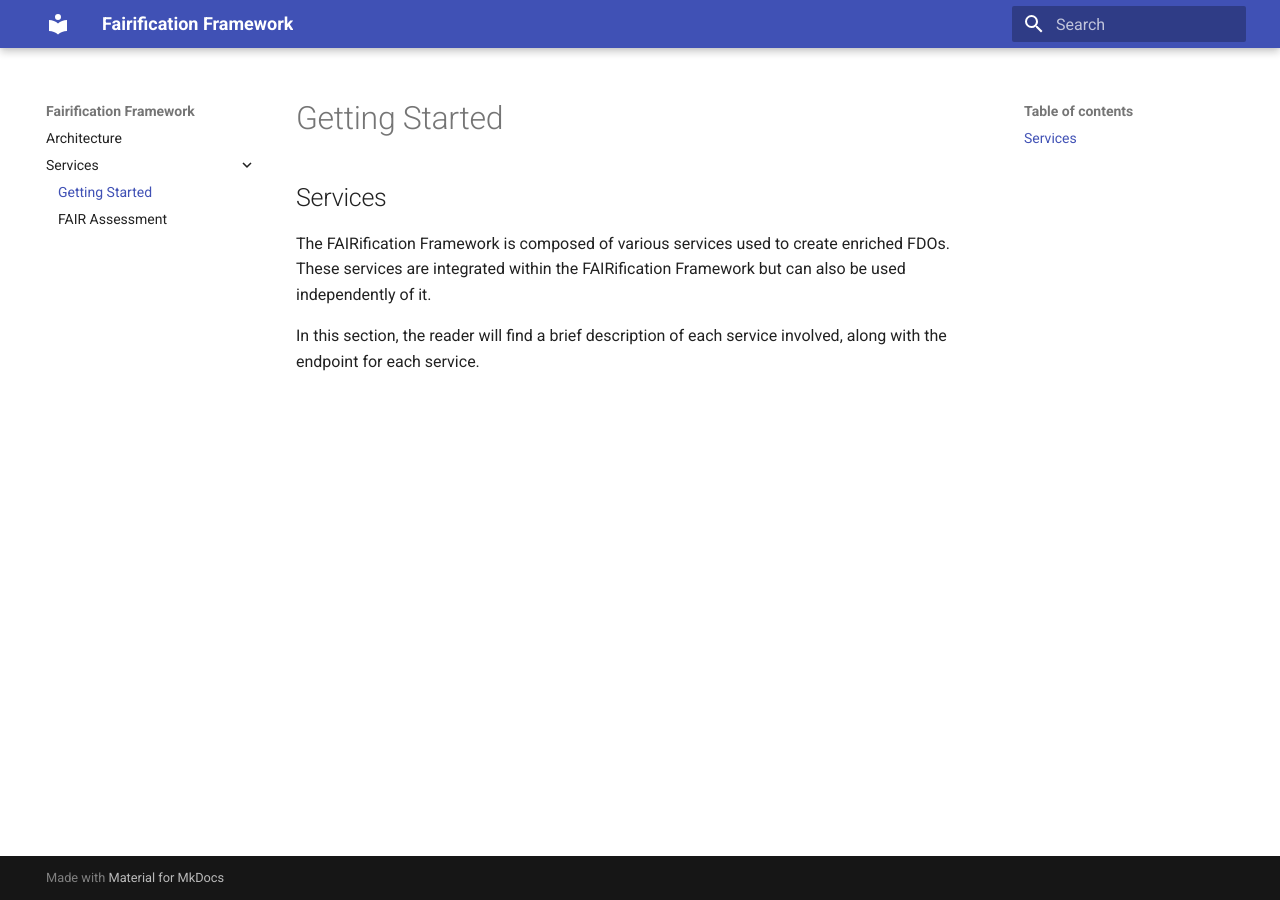
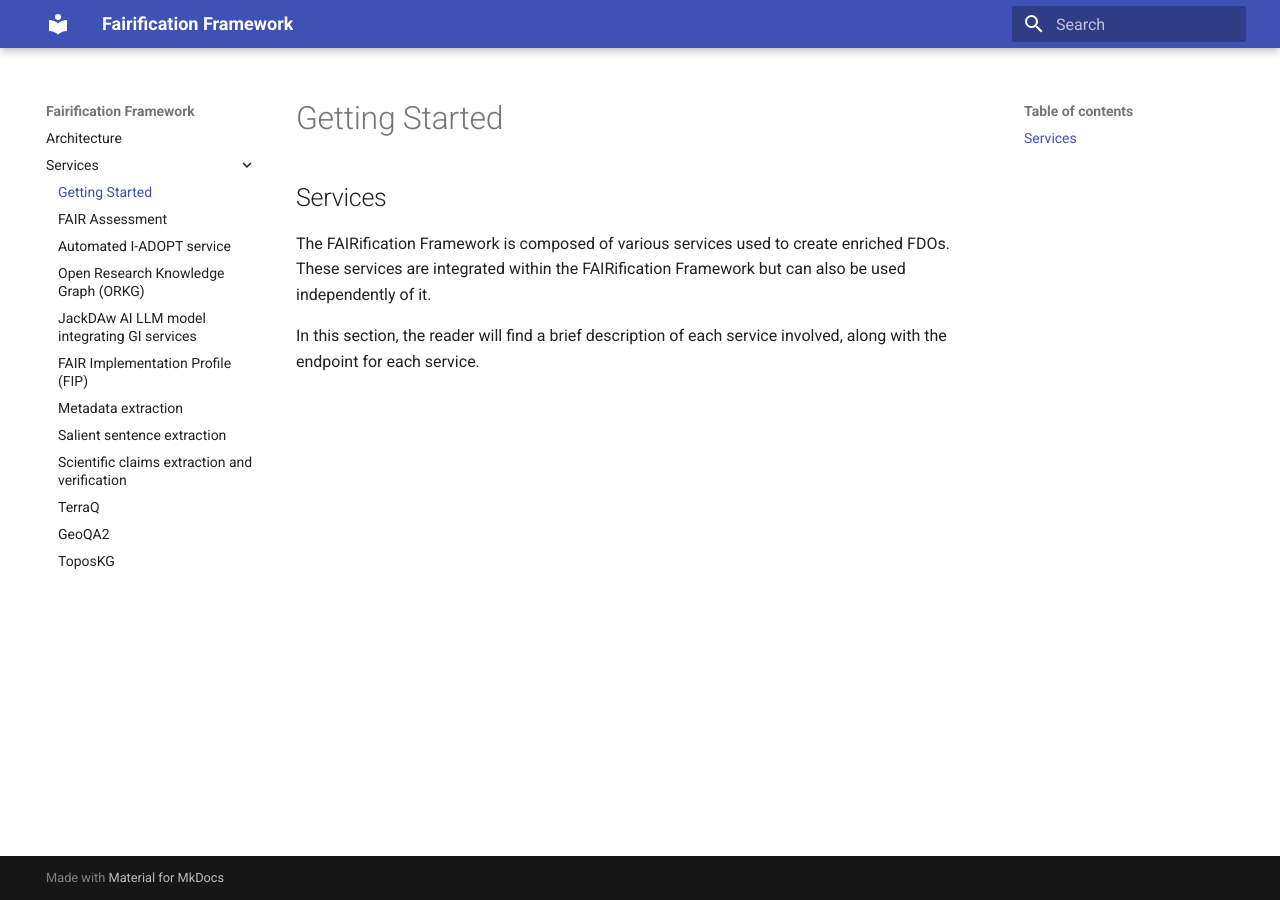
Before and after one commit to FAIR2Adapt/fairification-framework, an MkDocs documentation site: the page built from docs/services/getting-started.md, in a window 1280 px wide. Built offline with MkDocs 1.6.1 and Material for MkDocs 9.7.7, drawn with Linux system fonts in a browser that asks for light colours.

Commit message:
New subpages added

```diff
--- a/mkdocs.yml
+++ b/mkdocs.yml
@@ -4,6 +4,16 @@ nav:
   - Services:
     - Getting Started: services/getting-started.md
     - FAIR Assessment: services/ff-assessment.md
+    - Automated I-ADOPT service: services/ff-iadopt.md
+    - Open Research Knowledge Graph (ORKG): services/ff-orkg.md
+    - JackDAw AI LLM model integrating GI services: services/ff-jackdaw.md
+    - FAIR Implementation Profile (FIP): services/ff-fip.md
+    - Metadata extraction: services/ff-metadata-extraction.md
+    - Salient sentence extraction: services/ff-salient.md
+    - Scientific claims extraction and verification: services/ff-claims.md
+    - TerraQ: services/ff-terraq.md
+    - GeoQA2: services/ff-geoqa2.md
+    - ToposKG: services/toposkg.md
 theme:
   name: material
 
```
